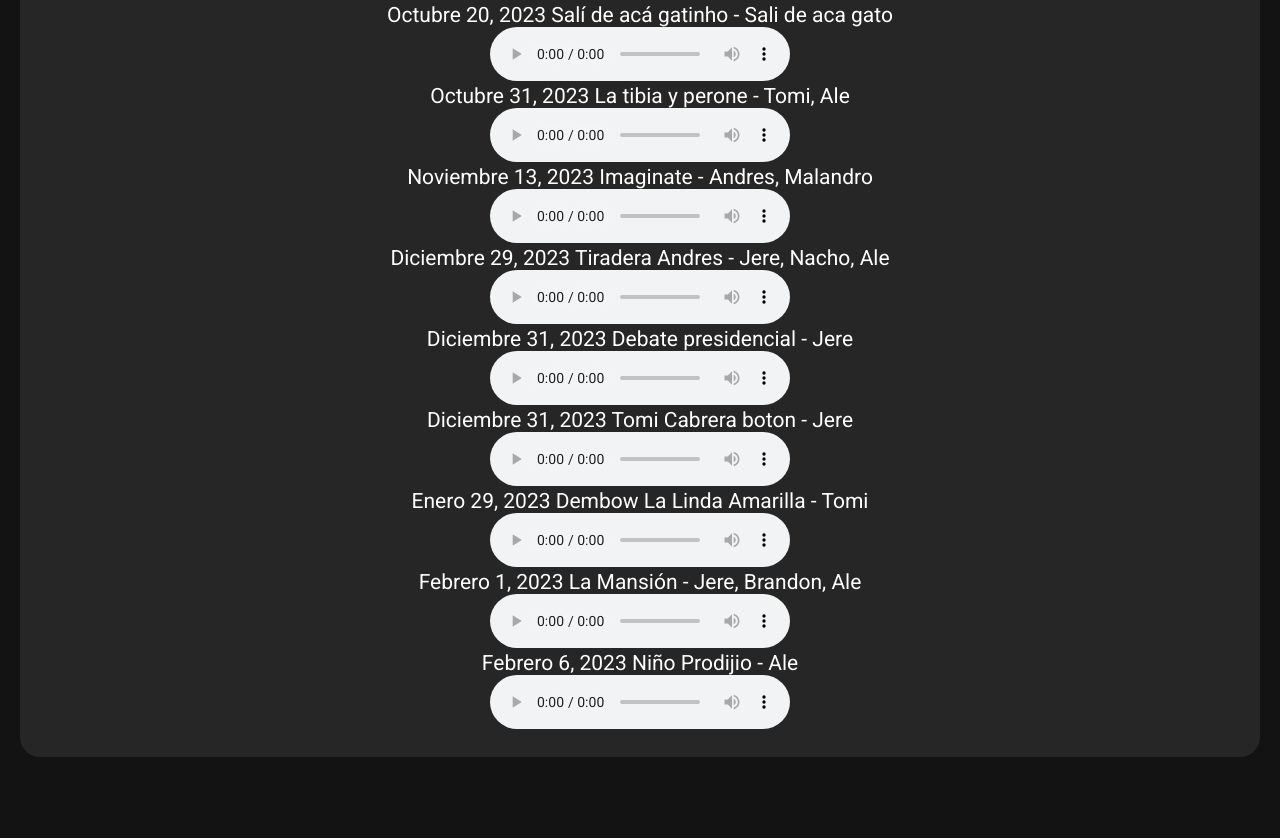
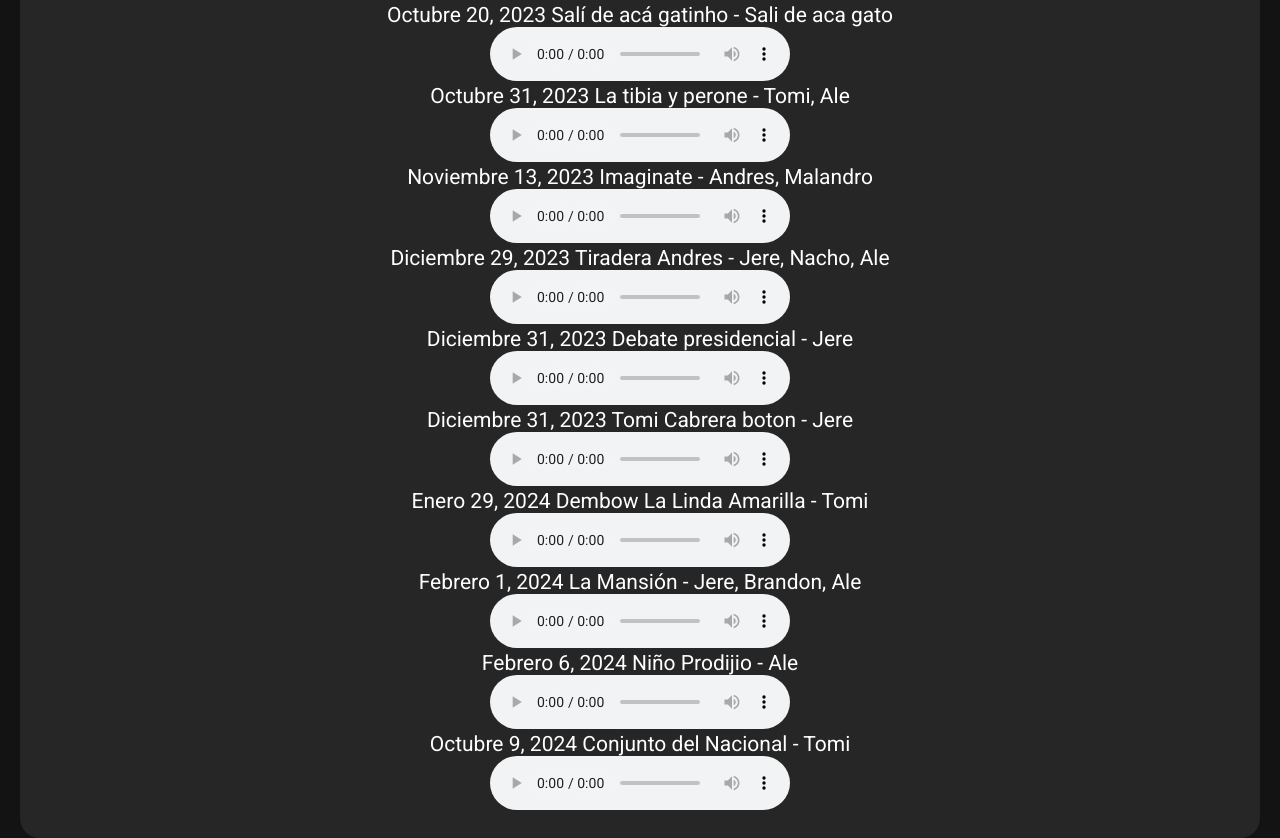
Before and after one commit to lalindaamarilla/lalindaamarilla.github.io, a plain HTML site: page web.html in a window 1280 px wide. Shown: the part 811-1649 px from the top of the page. Before the commit the page ends 1568 px from the top, so only its background shows below. Drawn offline with Linux system fonts and the light colour scheme.

Commit message:
Update web.html

```diff
--- a/web.html
+++ b/web.html
@@ -83,12 +83,14 @@
                 <audio controls="controls" src="Temas/debate.mp3"></audio>
                 <h2>Diciembre 31, 2023 Tomi Cabrera boton - Jere</h2>
                 <audio controls="controls" src="Temas/tomicabreraboton.mp3"></audio>
-                <h2>Enero 29, 2023 Dembow La Linda Amarilla - Tomi</h2>
+                <h2>Enero 29, 2024 Dembow La Linda Amarilla - Tomi</h2>
                 <audio controls="controls" src="Temas/Dembow.mp3"></audio>
-                <h2>Febrero 1, 2023 La Mansión - Jere, Brandon, Ale</h2>
+                <h2>Febrero 1, 2024 La Mansión - Jere, Brandon, Ale</h2>
                 <audio controls="controls" src="Temas/La Mansion.mp3"></audio>
-                <h2>Febrero 6, 2023 Niño Prodijio - Ale</h2>
+                <h2>Febrero 6, 2024 Niño Prodijio - Ale</h2>
                 <audio controls="controls" src="Temas/Niño prodijio final.mp3"></audio>
+		<h2>Octubre 9, 2024 Conjunto del Nacional - Tomi</h2>
+		<audio controls="controls" src="Temas/conjuntonacional.mp3"></audio>
             </center>
         </div>
     </section>
```
